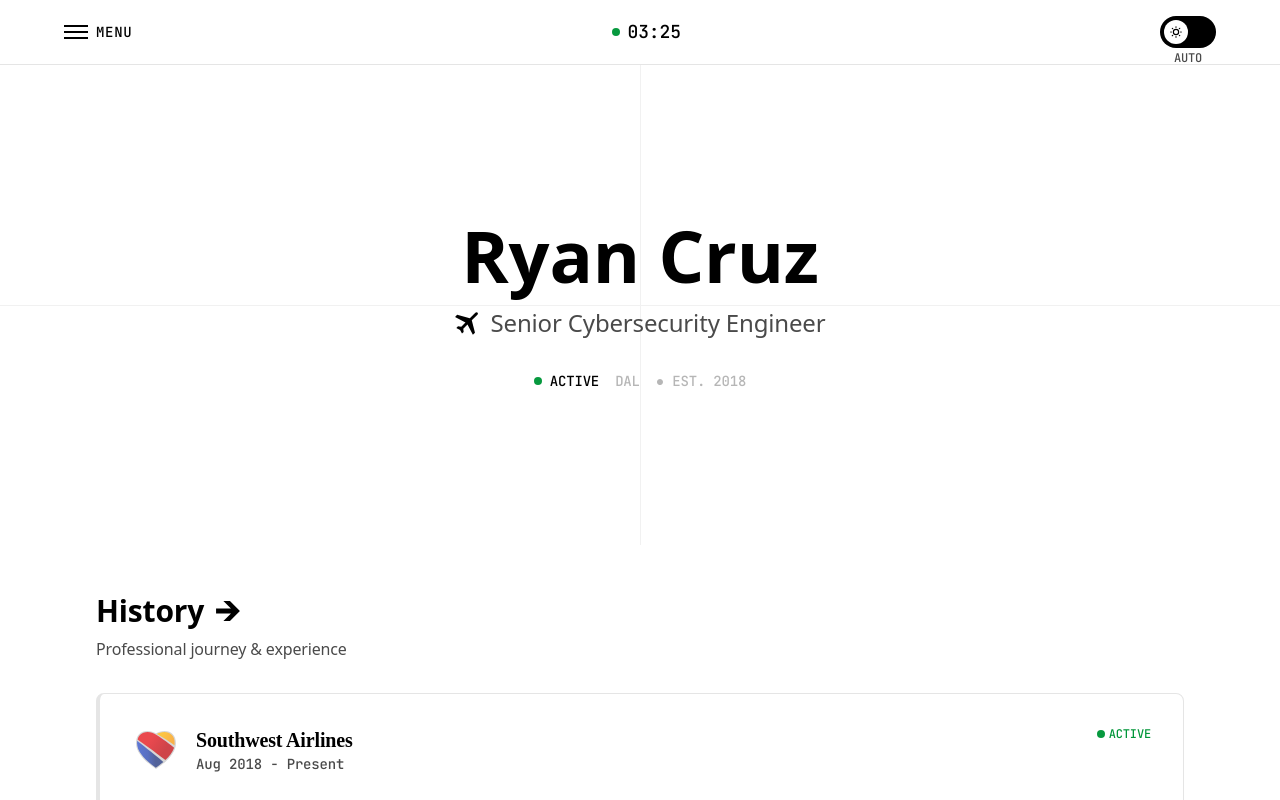
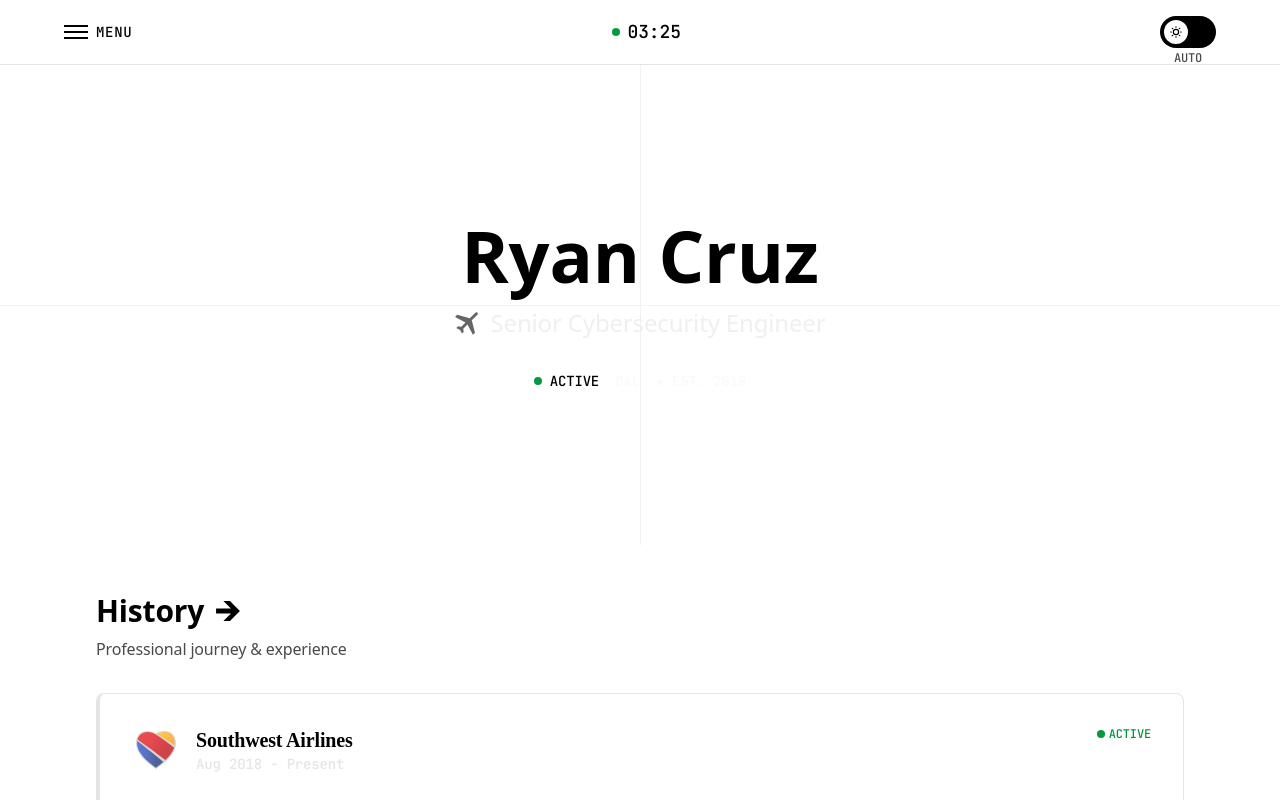
Before and after one commit to r-cz/ryancruz.com, a Next.js app: page / in a window 1280 px wide. Shown: the top 800 px of the page. Built offline with nearby package versions, Linux system fonts and the light colour scheme; a web font is replaced by a local one.

Commit message:
subtle subtext

```diff
--- a/app/globals.css
+++ b/app/globals.css
@@ -81,7 +81,7 @@
   --foreground: var(--airport-black);
   --accent: var(--airport-yellow);
   --muted: var(--airport-light-gray);
-  --muted-foreground: var(--airport-gray);
+  --muted-foreground: var(--airport-light-gray);
   --border: var(--airport-light-gray);
   --card: var(--airport-white);
   --card-foreground: var(--airport-black);
@@ -97,7 +97,7 @@
   --foreground: var(--airport-white);
   --accent: var(--airport-yellow);
   --muted: var(--airport-dark-gray);
-  --muted-foreground: var(--airport-medium-gray);
+  --muted-foreground: var(--airport-dark-gray);
   --border: var(--airport-dark-gray);
   --card: var(--airport-dark-gray);
   --card-foreground: var(--airport-white);
--- a/components/HeroSection.tsx
+++ b/components/HeroSection.tsx
@@ -26,7 +26,7 @@ export default function HeroSection() {
           </h1>
 
           {/* Subtitle with aviation reference */}
-          <div className="flex items-center justify-center space-x-3 text-xl md:text-2xl text-muted-foreground mb-8">
+          <div className="flex items-center justify-center space-x-3 text-xl md:text-2xl text-muted-foreground opacity-60 mb-8">
             <AirportIcon type="departure" className="w-6 h-6" />
             <span>Senior Cybersecurity Engineer</span>
           </div>
@@ -37,10 +37,10 @@ export default function HeroSection() {
               <div className="w-2 h-2 bg-airport-green rounded-full animate-pulse"></div>
               <span className="font-mono">ACTIVE</span>
             </div>
-            <div className="flex items-center space-x-2 text-muted-foreground opacity-40">
+            <div className="flex items-center space-x-2 text-muted-foreground opacity-20">
               <span className="font-mono">DAL</span>
             </div>
-            <div className="flex items-center space-x-2 text-muted-foreground opacity-40">
+            <div className="flex items-center space-x-2 text-muted-foreground opacity-20">
               <span className="text-sm">●</span>
               <span className="font-mono">EST. 2018</span>
             </div>
```
